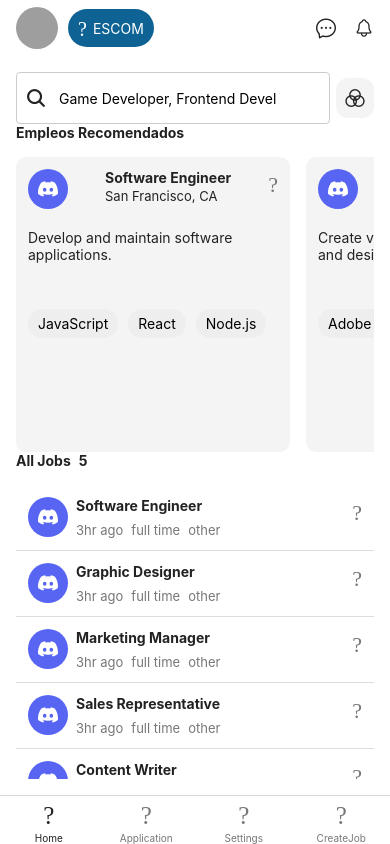
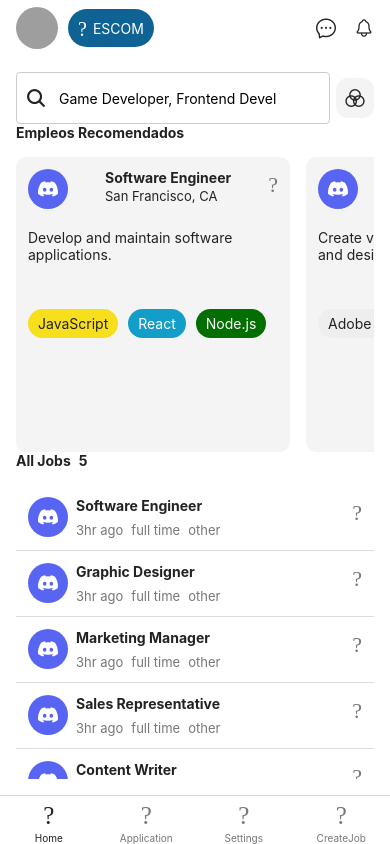
Before and after one commit to enriqueSFranco/TechJobRadarMobile, a React Native app: screen /Home in a window 390 px wide. Built offline with nearby package versions, Linux system fonts and the light colour scheme; grey boxes are pictures that could not be loaded.

Commit message:
feat: use types and constants knowledge

```diff
--- a/src/components/job-recommended-content.tsx
+++ b/src/components/job-recommended-content.tsx
@@ -1,21 +1,13 @@
 import { StyleSheet, Text, TouchableOpacity, View } from 'react-native'
 import { Ionicons } from '@expo/vector-icons'
 import { SvgDiscord } from '../components/icon'
-import { Job } from '../shared'
+import { Job, Knowledge } from '../shared'
 import { Chip } from './chip'
 
-type KnowledgeColor = {
-  backgroundColor: `#${string}`
-  color: `#${string}`
+function cleanString ({ input, charactersToRemove = /[.\s_-]/ }: { input: string, charactersToRemove?: RegExp }) {
+  const cleanedString = input.toLowerCase().replace(charactersToRemove, '')
+  return cleanedString
 }
-
-const Knowledge: Record<string, KnowledgeColor> = {
-  javascript: { backgroundColor: '#F7DF1E', color: '#222' },
-  react: { backgroundColor: '#139ECA', color: '#fff' },
-  nodejs: { backgroundColor: '#339933', color: '#fff' }
-}
-
-console.log(Knowledge['javascript'].backgroundColor)
 
 type JobRecommendedContentProps = {
   data: Job
@@ -47,14 +39,13 @@ export function JobRecommendedContent ({ data }: JobRecommendedContentProps) {
 
       <View style={{ flexDirection: 'row', flexWrap: 'wrap' }}>
         {requiredKnowledge.map(knowlegde => {
-          const knowlegdeLowerCase = knowlegde.toLocaleLowerCase()
-          console.log('->', knowlegdeLowerCase)
+          const cleanedKnowledge = cleanString({ input: knowlegde })
           return (
             <Chip
               key={knowlegde}
-
+              bgColor={Knowledge[cleanedKnowledge]?.backgroundColor || '#eee'}
             >
-              <Text>{knowlegde}</Text>
+              <Text style={{ color: Knowledge[cleanedKnowledge]?.color || '#222' }}>{knowlegde}</Text>
             </Chip>
           )
         })}
```
